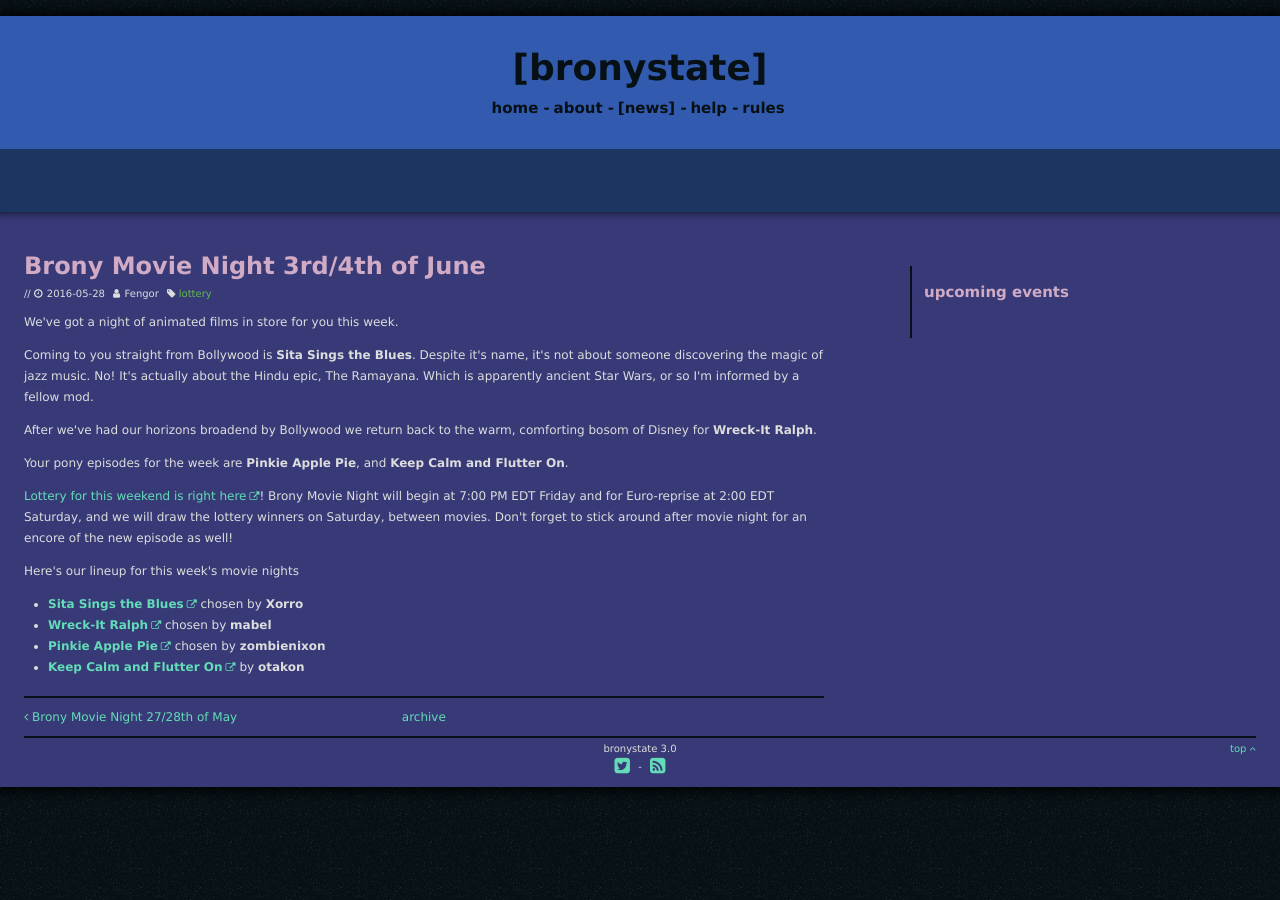
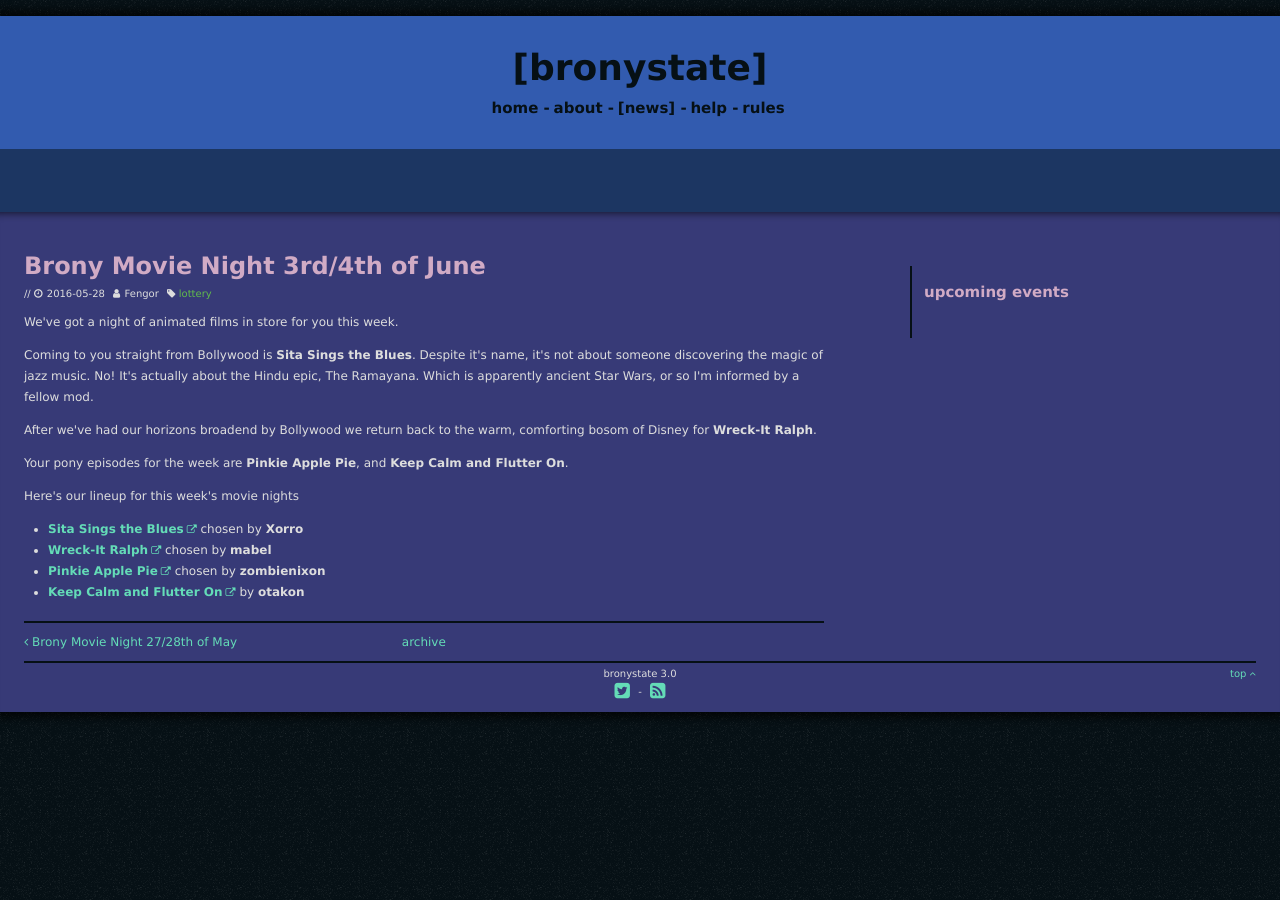
Before and after one commit to Bronystate/brstv3, a Jekyll site: the page built from _posts/2016-05-28-lottery.md, in a window 1280 px wide. Built offline with Jekyll 4.4.1, drawn with Linux system fonts in a browser that asks for light colours; nearby versions of some CDN libraries.

```diff
--- a/_posts/2016-05-28-lottery.md
+++ b/_posts/2016-05-28-lottery.md
@@ -13,7 +13,6 @@
 
 Your pony episodes for the week are **Pinkie Apple Pie**, and **Keep Calm and Flutter On**.
 
-[Lottery for this weekend is right here][lotto]! Brony Movie Night will begin at 7:00 PM EDT Friday and for Euro-reprise at 2:00 EDT Saturday, and we will draw the lottery winners on Saturday, between movies. Don't forget to stick around after movie night for an encore of the new episode as well!
 
 
 Here's our lineup for this week's movie nights
```
